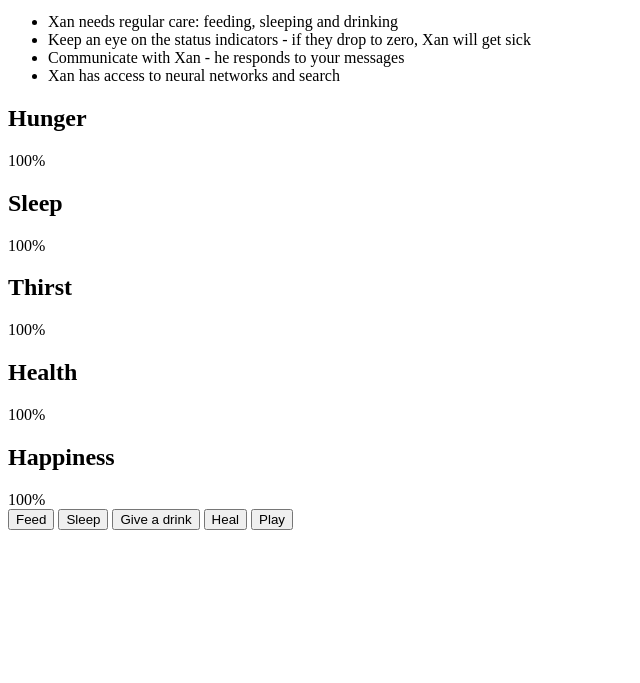
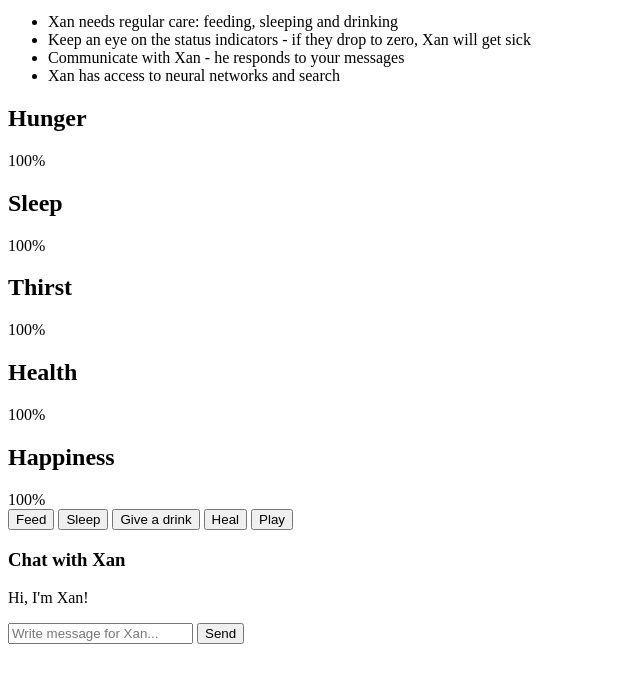
Before and after one commit to X2X13211/tamagochi, a plain HTML site: page index.html in a window 1280 px wide. Shown: the part 101-784 px from the top of the page, without its empty margins (0-640 px from the left). Drawn offline with Linux system fonts and the light colour scheme.

Commit message:
feat: add chat-area

```diff
--- a/index.html
+++ b/index.html
@@ -71,8 +71,17 @@
 
     </div>
 
+    <div class="chat-area">
+        <h3>Chat with Xan</h3>
+        <div class="message xan-message">
+            <p>Hi, I'm Xan!</p>
+        </div>
 
-
+        <div class="chat-input">
+            <input type="text" id="UserInmput" placeholder="Write message for Xan...">
+            <button onclick="sendMessage()">Send</button>
+        </div>
+    </div>
 
 </body>
 </html>
```
Also changed, not shown: main.js (added).
